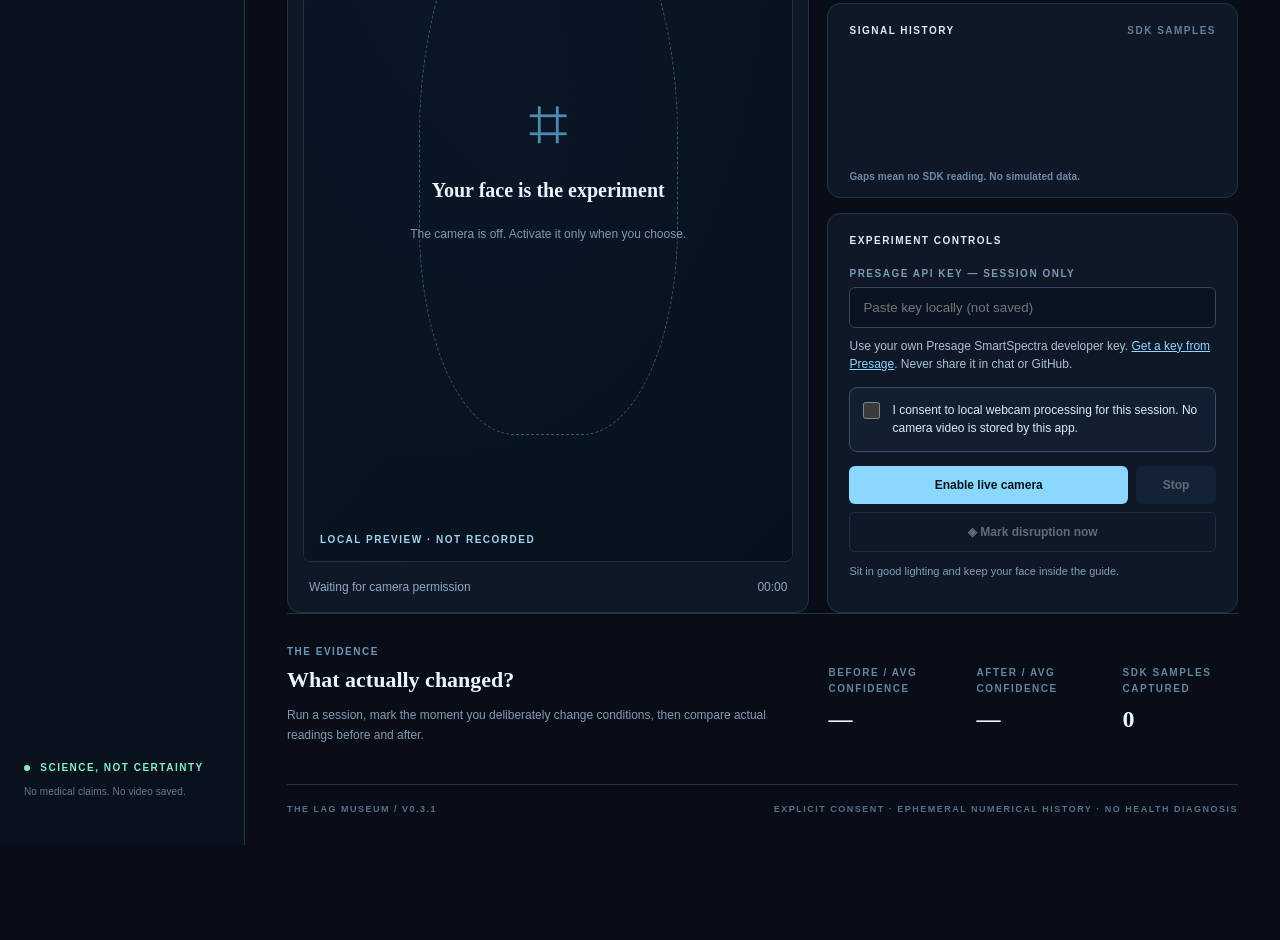
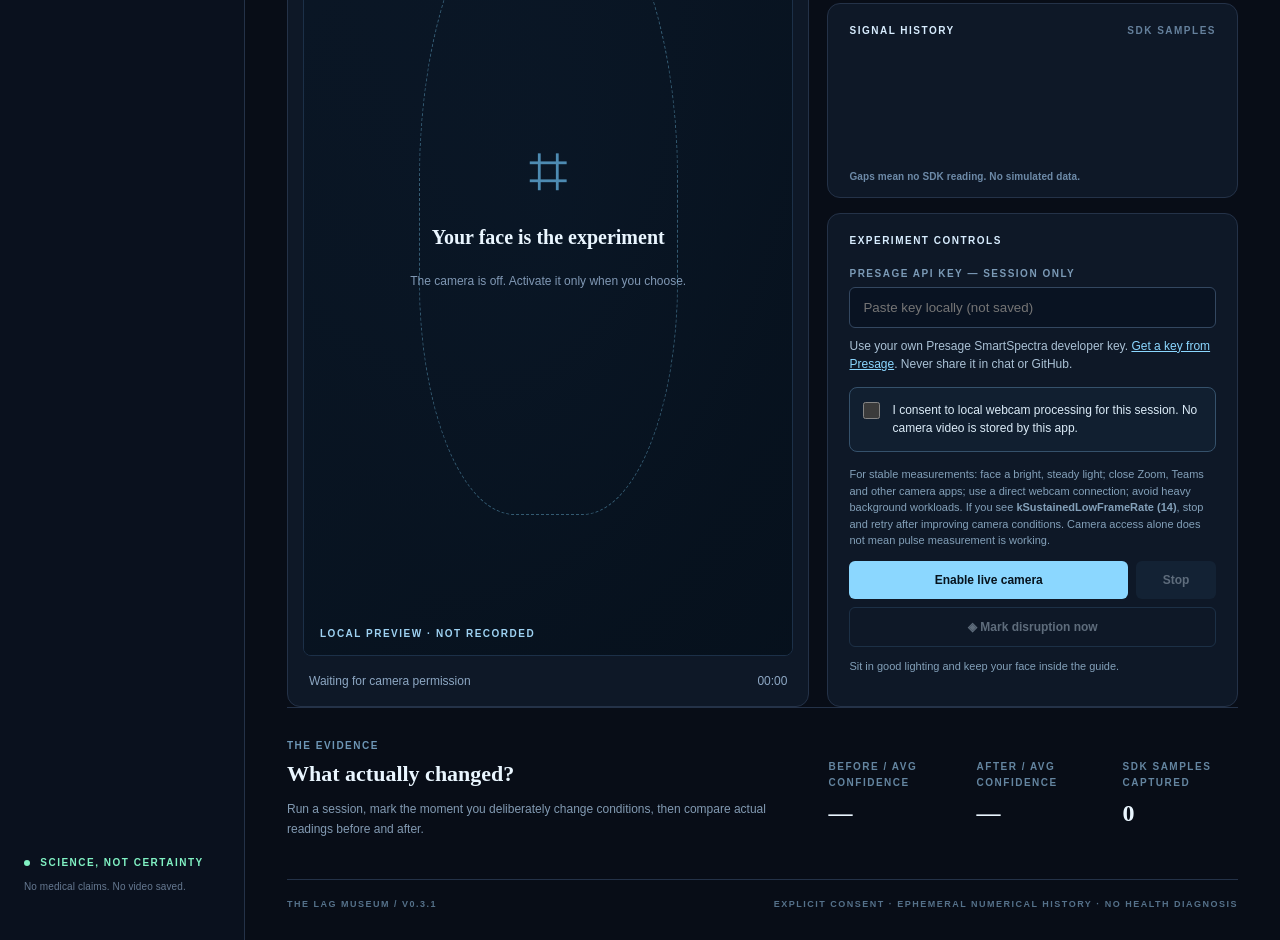
Before and after one commit to Roy0x/lag-museum, an Electron app: page index.html in a window 1280 px wide. Shown: the part 570-1510 px from the top of the page. Before the commit the page ends 1415 px from the top, so only its background shows below. Drawn offline with Linux system fonts and the light colour scheme; files whose address does not match are found by name.

Commit message:
docs(ui): explain low frame rate recovery beside camera controls

```diff
--- a/index.html
+++ b/index.html
@@ -6,7 +6,7 @@
   <div class="workspace"><div class="stage"><div class="stage-top"><span>LIVE EXPERIMENT</span><span id="camera-label">CAMERA INACTIVE</span></div><div class="camera-area"><video autoplay muted playsinline id="preview"></video><div class="camera-overlay" id="preview-overlay"><span class="viewfinder">⌗</span><h3>Your face is the experiment</h3><p>The camera is off. Activate it only when you choose.</p></div><div class="face-frame"></div><span class="camera-corner">LOCAL PREVIEW · NOT RECORDED</span></div><div class="stage-footer"><span id="live-hint">Waiting for camera permission</span><span id="elapsed">00:00</span></div></div>
   <div class="sidebar"><div class="panel metrics"><div class="panel-heading">LIVE MEASUREMENTS <span class="subtle">REAL SDK ONLY</span></div><div class="metric-grid"><div><div class="metric-label">PULSE</div><div class="metric-value"><span id="pulse">—</span><small>BPM</small></div></div><div><div class="metric-label">CONFIDENCE</div><div class="metric-value"><span id="confidence">—</span><small>%</small></div></div></div><div class="window-label"><span>12-SECOND ANALYSIS WINDOW</span><span id="window-percent">0%</span></div><div class="progress"><div id="window-progress"></div></div><div class="detail-pair"><span>Signal stability</span><b id="stability">Awaiting data</b></div><div class="detail-pair"><span>Validation</span><b id="validation">Not started</b></div></div>
     <div class="panel chart-panel"><div class="panel-heading">SIGNAL HISTORY <span class="subtle">SDK SAMPLES</span></div><canvas id="chart" width="620" height="190" aria-label="Live pulse history"></canvas><span class="chart-caption">Gaps mean no SDK reading. No simulated data.</span></div>
-    <div class="panel action-panel"><div class="panel-heading">EXPERIMENT CONTROLS</div><label for="api-key" class="field-label">PRESAGE API KEY — SESSION ONLY</label><input id="api-key" type="password" placeholder="Paste key locally (not saved)" autocomplete="off"/><p class="key-help">Use your own Presage SmartSpectra developer key. <a href="https://physiology.presagetech.com" id="key-help-link" target="_blank" rel="noopener noreferrer">Get a key from Presage</a>. Never share it in chat or GitHub.</p><label class="consent"><input id="camera-consent" type="checkbox"/><span>I consent to local webcam processing for this session. No camera video is stored by this app.</span></label><p id="sdk-diagnostic" class="sdk-diagnostic" role="alert" aria-live="polite" hidden></p><div class="controls"><button id="start" class="primary">Enable live camera</button><button id="stop" class="secondary" disabled>Stop</button></div><button id="marker" class="marker" disabled>◈ Mark disruption now</button><p id="instruction">Sit in good lighting and keep your face inside the guide.</p></div>
+    <div class="panel action-panel"><div class="panel-heading">EXPERIMENT CONTROLS</div><label for="api-key" class="field-label">PRESAGE API KEY — SESSION ONLY</label><input id="api-key" type="password" placeholder="Paste key locally (not saved)" autocomplete="off"/><p class="key-help">Use your own Presage SmartSpectra developer key. <a href="https://physiology.presagetech.com" id="key-help-link" target="_blank" rel="noopener noreferrer">Get a key from Presage</a>. Never share it in chat or GitHub.</p><label class="consent"><input id="camera-consent" type="checkbox"/><span>I consent to local webcam processing for this session. No camera video is stored by this app.</span></label><p id="sdk-diagnostic" class="sdk-diagnostic" role="alert" aria-live="polite" hidden></p><p class="camera-help">For stable measurements: face a bright, steady light; close Zoom, Teams and other camera apps; use a direct webcam connection; avoid heavy background workloads. If you see <strong>kSustainedLowFrameRate (14)</strong>, stop and retry after improving camera conditions. Camera access alone does not mean pulse measurement is working.</p><div class="controls"><button id="start" class="primary">Enable live camera</button><button id="stop" class="secondary" disabled>Stop</button></div><button id="marker" class="marker" disabled>◈ Mark disruption now</button><p id="instruction">Sit in good lighting and keep your face inside the guide.</p></div>
   </div></div>
   <section class="bottom"><div><span class="eyebrow">THE EVIDENCE</span><h2>What actually changed?</h2><p id="experiment-explanation">Run a session, mark the moment you deliberately change conditions, then compare actual readings before and after.</p></div><div class="evidence"><div><span>BEFORE / AVG CONFIDENCE</span><strong id="before">—</strong></div><div><span>AFTER / AVG CONFIDENCE</span><strong id="after">—</strong></div><div><span>SDK SAMPLES CAPTURED</span><strong id="sample-count">0</strong></div></div></section>
   <footer><span>THE LAG MUSEUM / V0.3.1</span><span>EXPLICIT CONSENT · EPHEMERAL NUMERICAL HISTORY · NO HEALTH DIAGNOSIS</span></footer>
```
